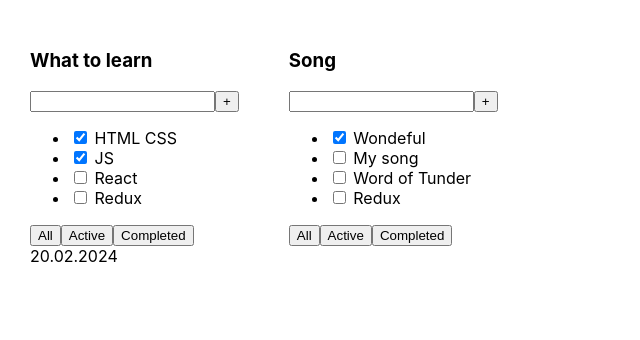
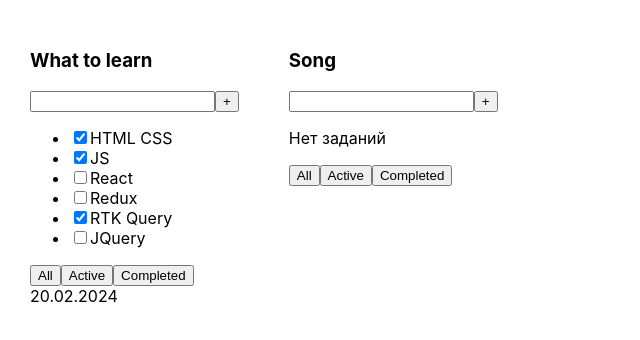
Before and after one commit to webaldar/todolist, a React (Create React App) app: page / in a window 1280 px wide. Shown: the top 340 px of the page, without its empty margins (0-640 px from the left). Built offline with nearby package versions, Linux system fonts and the light colour scheme.

Commit message:
add li - key

```diff
--- a/src/App.tsx
+++ b/src/App.tsx
@@ -14,14 +14,10 @@ function App() {
         {id: 2, title: 'JS', isDone: true},
         {id: 3, title: 'React', isDone: false},
         {id: 4, title: 'Redux', isDone: false},
+        {id: 5, title: 'RTK Query', isDone: true},
+        {id: 6, title: 'JQuery', isDone: false},
     ]
-    const tasks2: Array<taskType> = [
-        {id: 1, title: 'Wondeful', isDone: true},
-        {id: 2, title: 'My song', isDone: false},
-        {id: 3, title: 'Word of Tunder', isDone: false},
-        {id: 4, title: 'Redux', isDone: false},
-
-    ]
+    const tasks2: Array<taskType> = []
     return (
         <div className="App">
             <Todolist title={'What to learn'} tasks={tasks1} date={'20.02.2024'}/>
--- a/src/Todolist.tsx
+++ b/src/Todolist.tsx
@@ -15,15 +15,57 @@ const Todolist = ({title, tasks, date}: todolistPropsType) => {
                 <input/>
                 <button>+</button>
             </div>
+            {/*{tasks.length === 0 ? (*/}
+            {/*    <p>Нет заданий</p>*/}
+            {/*) : (*/}
+            {/*    <ul>*/}
+            {/*        {tasks.map(task => {*/}
+            {/*            return (*/}
+            {/*                <li key={task.id}>*/}
+            {/*                    <input type="checkbox" checked={task.isDone} />*/}
+            {/*                    <span>{task.title}</span>*/}
+            {/*                </li>*/}
+            {/*                )*/}
+
+            {/*        })}*/}
+            {/*    </ul>*/}
+            {/*)}*/}
+
+
+            {tasks.length === 0 ? (
+                <p>Нет заданий</p>
+            ) : (
                 <ul>
-                {tasks.map(task =>{
-                    return (
-                        <li>
-                            <input type="checkbox" checked={task.isDone}/> <span>{task.title}</span>
+                    {tasks.map(t => (
+                        <li key={t.id}>
+                            <input type="checkbox" checked={t.isDone} />
+                            <span>{t.title}</span>
                         </li>
+                    ))
+
+                    }
+                </ul>
             )
-                })}
-            </ul>
+
+            }
+
+
+
+
+
+
+
+
+
+
+
+
+
+
+
+
+
+
     <div>
         <button>All</button>
         <button>Active</button>
@@ -31,7 +73,8 @@ const Todolist = ({title, tasks, date}: todolistPropsType) => {
     </div>
     <div>{date}</div>
 </div>
-    );
+)
+    ;
 };
 
 export default Todolist;
```
Lines whose indentation alone changed are shown as unchanged.
